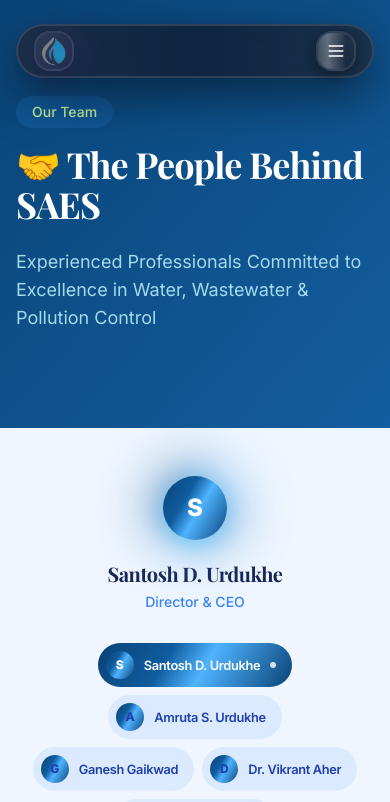
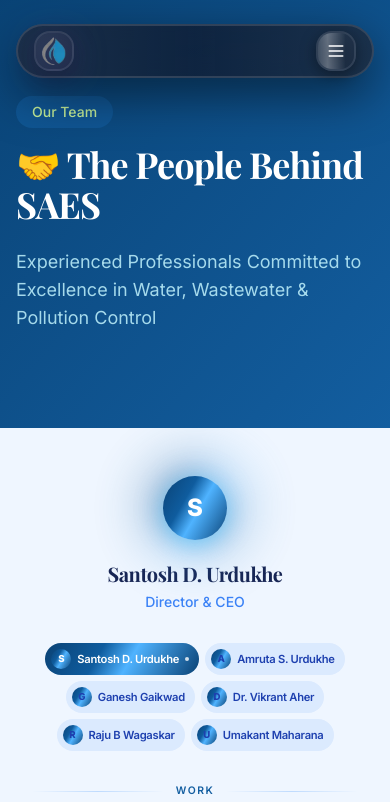
Before and after one commit to Sumeet1885/sa-enviro, a React (Vite) app: page /team in a window 390 px wide. Shown: the top 802 px of the page. Built offline with nearby package versions, Linux system fonts and the light colour scheme.

Commit message:
Done with Teams name button changes

```diff
--- a/src/components/Sections/Team_Section.tsx
+++ b/src/components/Sections/Team_Section.tsx
@@ -128,7 +128,7 @@ export default function TestimonialSlider() {
         </div>
 
         {/* ══ Selector Buttons ════════════════════════════════════════════ */}
-        <div className="flex flex-wrap justify-center gap-2 sm:gap-3 mb-8 px-2">
+        <div className="flex flex-wrap justify-center gap-1.5 sm:gap-3 mb-8 px-2">
           {team_member.map((u, index) => {
             const isActive = active === index;
             return (
@@ -136,10 +136,10 @@ export default function TestimonialSlider() {
                 key={index}
                 onClick={() => handleButtonClick(index)}
                 className={[
-                  "inline-flex items-center gap-2.5 rounded-full outline-none",
+                  "inline-flex items-center gap-1.5 sm:gap-2.5 rounded-full outline-none",
                   "transition-all duration-[250ms] cursor-pointer",
-                  "py-2 pl-2 pr-4",
-                  "min-w-[120px]",
+                  "py-1.5 pl-1.5 pr-2.5 sm:py-2 sm:pl-2 sm:pr-4",
+                  "min-w-0",
                   isActive
                     ? "text-popover"
                     : "bg-blue-100 text-blue-800 hover:bg-primary/15 hover:-translate-y-px",
@@ -155,7 +155,7 @@ export default function TestimonialSlider() {
               >
                 {/* Mini letter avatar */}
                 <div
-                  className="w-7 h-7 rounded-full flex items-center justify-center text-xs font-extrabold shrink-0"
+                  className="w-5 h-5 sm:w-7 sm:h-7 rounded-full flex items-center justify-center text-[0.6rem] sm:text-xs font-extrabold shrink-0"
                   style={
                     isActive
                       ? {
@@ -173,13 +173,13 @@ export default function TestimonialSlider() {
                 </div>
 
                 {/* Name */}
-                <span className="text-[0.8rem] font-semibold tracking-tight whitespace-nowrap">
+                <span className="text-[0.7rem] sm:text-[0.8rem] font-semibold tracking-tight whitespace-nowrap">
                   {u.name}
                 </span>
 
                 {/* Active indicator dot */}
                 {isActive && (
-                  <div className="w-1.5 h-1.5 rounded-full bg-white/80 shrink-0 ml-auto" />
+                  <div className="w-1 h-1 sm:w-1.5 sm:h-1.5 rounded-full bg-white/80 shrink-0 ml-auto" />
                 )}
               </button>
             );
```
